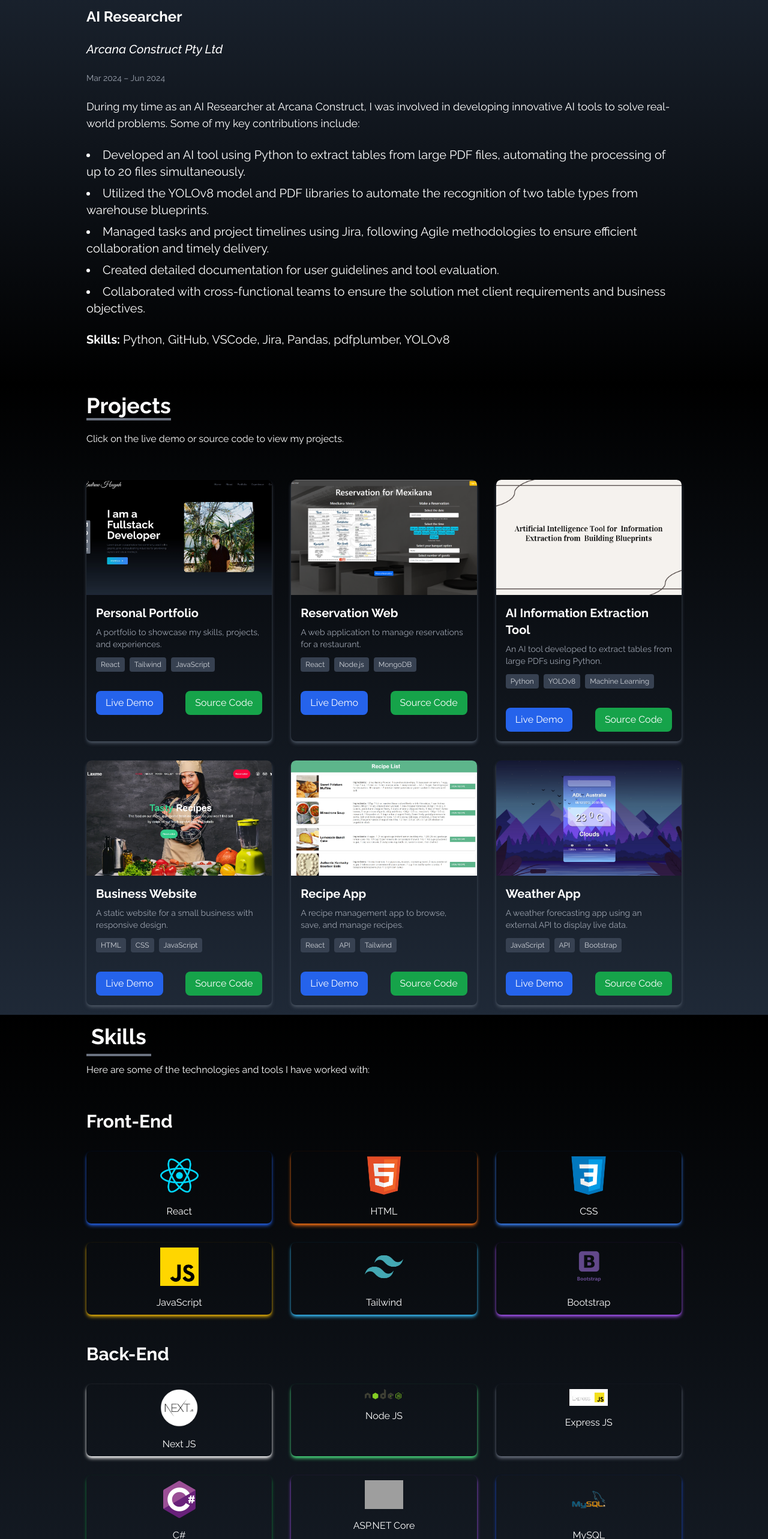
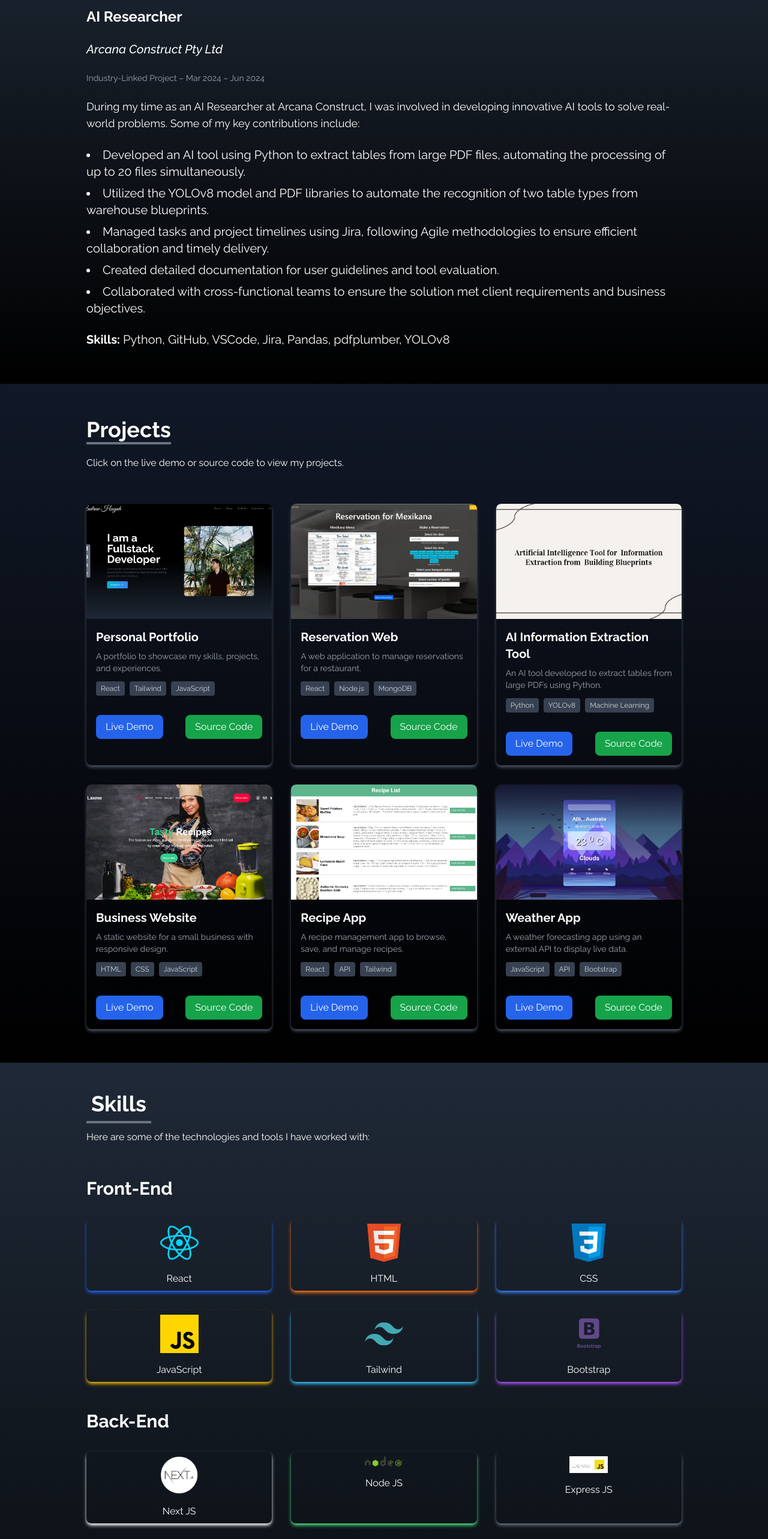
Before and after one commit to andrewhuynh561/portfolio-project, a React (Create React App) app: page / in a window 1280 px wide. Shown: the part 960-3526 px from the top of the page at 60% size. Built offline with nearby package versions, Linux system fonts and the light colour scheme; grey boxes are pictures that could not be loaded.

Commit message:
updated experience

```diff
--- a/src/components/Education.jsx
+++ b/src/components/Education.jsx
@@ -16,7 +16,7 @@ const Education = () => {
   return (
     <div
       name="education"
-      className="bg-gradient-to-b from-black to-gray-900 w-full text-white min-h-screen"
+      className="w-full h-screen bg-gradient-to-b from-black to-gray-800 p-4 text-white"
     >
       <div className="max-w-screen-lg mx-auto p-4 flex flex-col justify-center w-full h-full">
         <div className="pb-8">
--- a/src/components/Experience.jsx
+++ b/src/components/Experience.jsx
@@ -16,7 +16,7 @@ const Experience = () => {
         <div className="text-xl mt-10 space-y-6">
           <p className="text-2xl font-semibold">AI Researcher</p>
           <p className="italic">Arcana Construct Pty Ltd</p>
-          <p className="text-sm text-gray-400">Mar 2024 – Jun 2024</p>
+          <p className="text-sm text-gray-400">Industry-Linked Project – Mar 2024 – Jun 2024</p>
 
           <p className="text-lg">
             During my time as an AI Researcher at Arcana Construct, I was
--- a/src/components/Projects.jsx
+++ b/src/components/Projects.jsx
@@ -67,7 +67,7 @@ const Portfolio = () => {
   return (
     <div
       name="projects"
-      className="bg-gradient-to-b from-black to-gray-800 w-full text-white min-h-screen"
+      className="bg-gradient-to-b from-gray-900 to-black w-full text-white py-10"
     >
       <div className="max-w-screen-lg p-4 mx-auto flex flex-col justify-center w-full h-full">
         <div className="pb-8">
--- a/src/components/Skills.jsx
+++ b/src/components/Skills.jsx
@@ -49,7 +49,7 @@ const Skills = () => {
   return (
     <div
       name="skills"
-      className="bg-gradient-to-b from-black to-gray-800 w-full text-white min-h-screen"
+      className="bg-gradient-to-b from-gray-800 to-black w-full min-h-screen pt-8"
     >
       <div className="max-w-screen-lg mx-auto p-4 flex flex-col justify-center w-full h-full text-white">
         <div>
```
